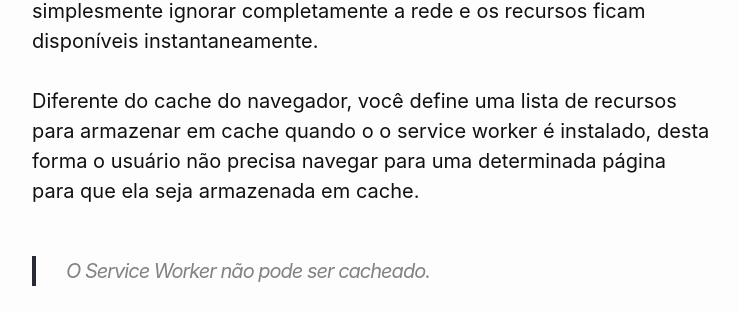
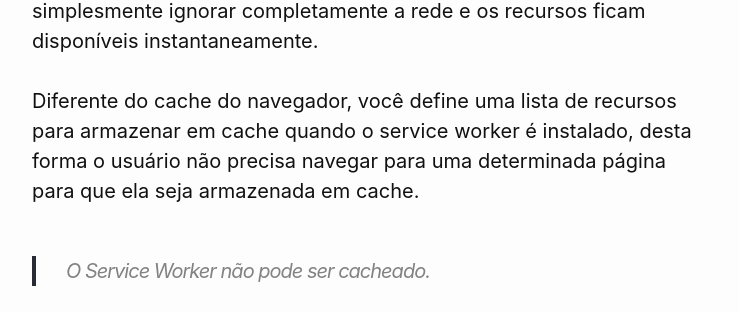
Before and after one commit to evertonstrack/blog.evertonstrack.com.br, a Jekyll site: the page built from _posts/2018-07-31-como-transformar-seu-site-em-um-progressive-web-app.markdown, in a window 1280 px wide and 900 px high, scrolled down 4959 px. Shown: the part 171-483 px from the top of the window, without its empty margins (268-1007 px from the left). Built offline with Jekyll 4.4.1, drawn with Linux system fonts in a browser that asks for light colours; comment, search, counter and statistics services are not loaded.

Commit message:
Text fix

```diff
--- a/_posts/2018-07-31-como-transformar-seu-site-em-um-progressive-web-app.markdown
+++ b/_posts/2018-07-31-como-transformar-seu-site-em-um-progressive-web-app.markdown
@@ -116,7 +116,7 @@ Basicamente, o Service Worker é um [Javascript Web Worker](https://www.html5roc
 
 Há várias coisas legais que podemos fazer com os service workers, como por exemplo armazenar conteúdo em cache localmente e disponibilizá-lo quando o usuário estiver offline.  Mesmo que o usuário esteja online, isso gera um impacto muito grande no tempo de carregamento da página, uma vez que as solicitações podem simplesmente ignorar completamente a rede e os recursos ficam disponíveis instantaneamente.
 
-Diferente do cache do navegador, você define uma lista de recursos para armazenar em cache quando o o service worker é instalado, desta forma o usuário não precisa navegar para uma determinada página para que ela seja armazenada em cache.
+Diferente do cache do navegador, você define uma lista de recursos para armazenar em cache quando o service worker é instalado, desta forma o usuário não precisa navegar para uma determinada página para que ela seja armazenada em cache.
 
 
 > O Service Worker não pode ser cacheado.
```
